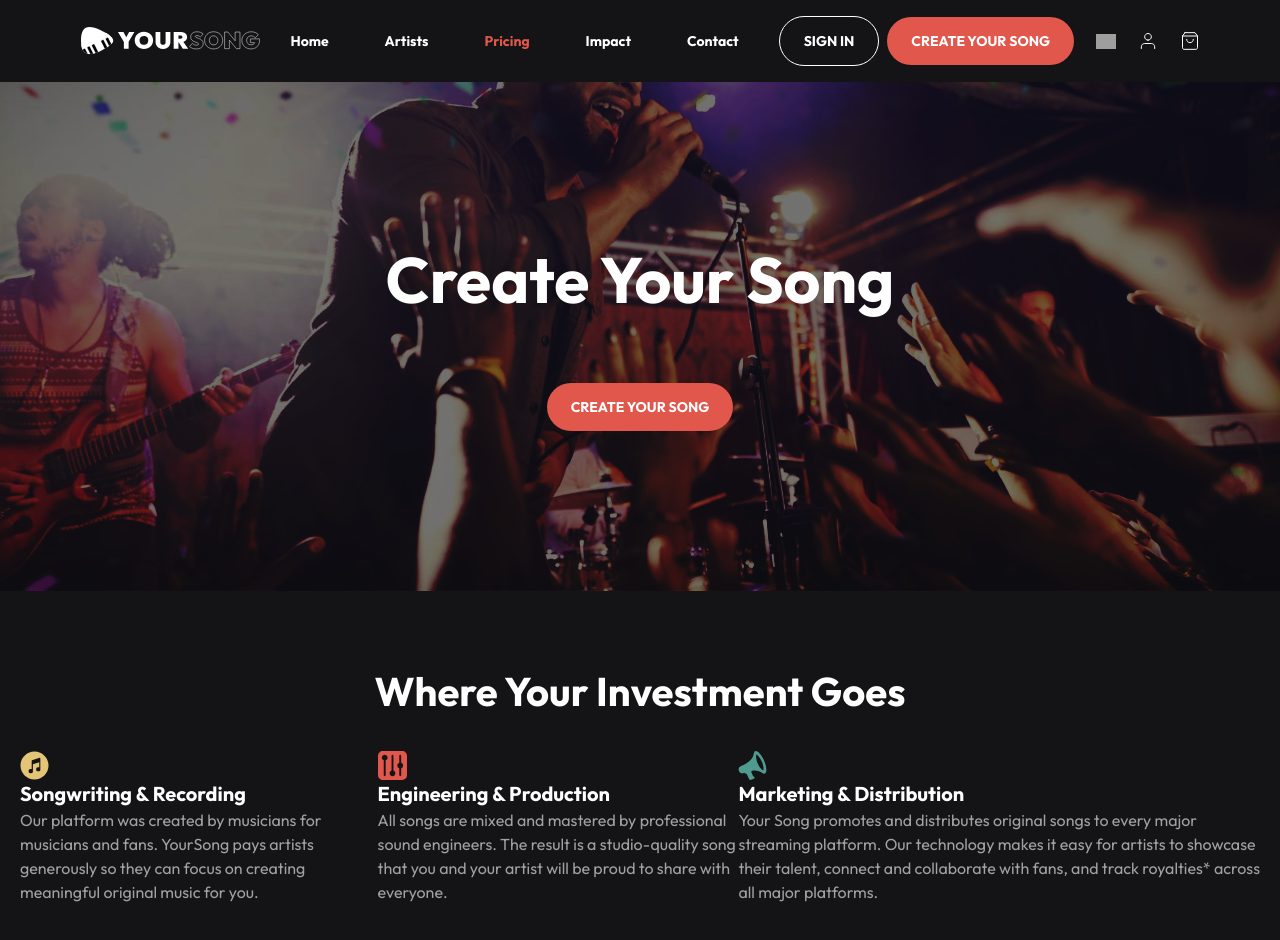
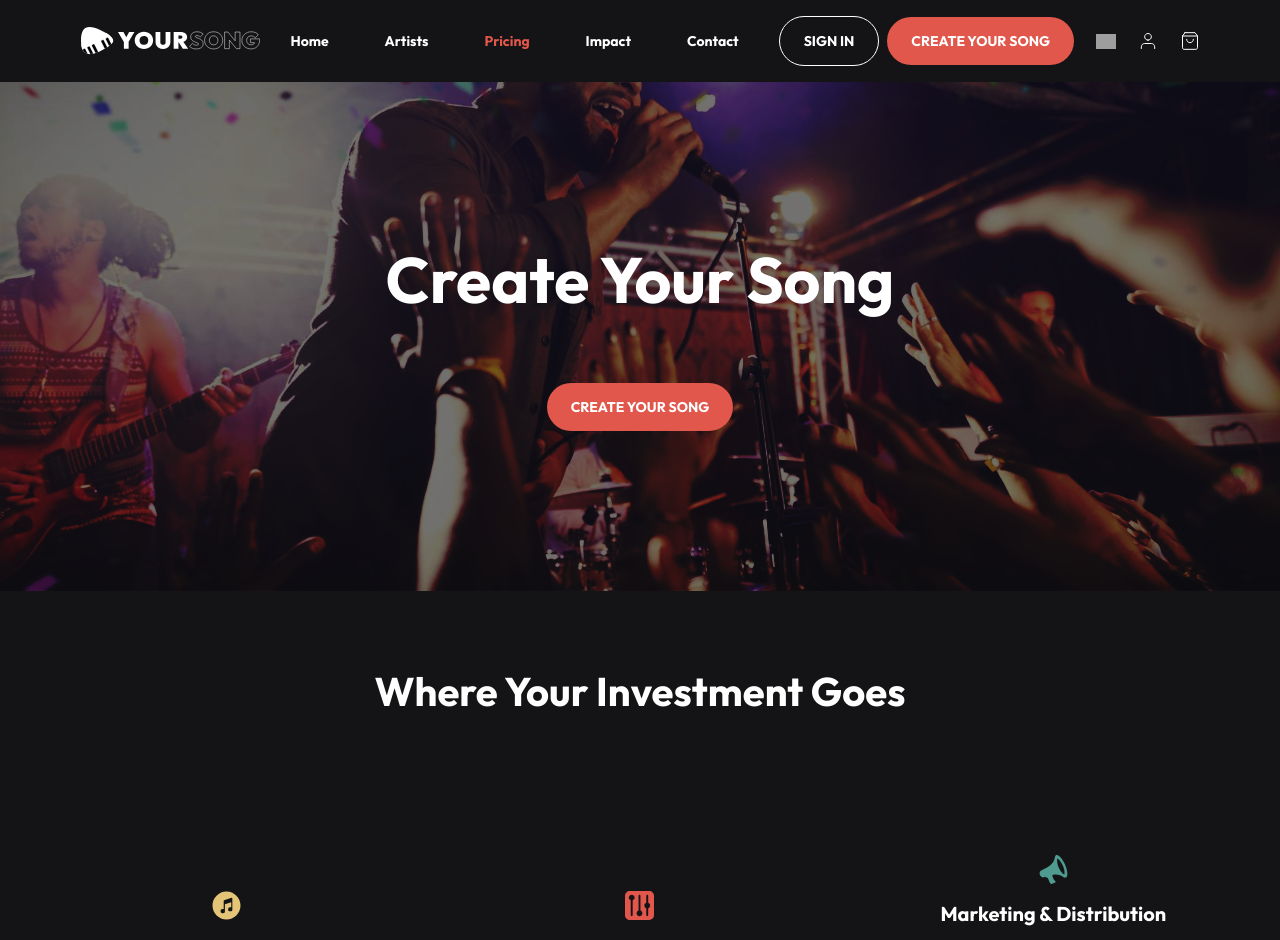
Before and after one commit to rakibul-wdp/your-song-wdp, a Next.js app: page /pricing in a window 1280 px wide. Shown: the top 940 px of the page. Built offline with nearby package versions, Linux system fonts and the light colour scheme; grey boxes are pictures that could not be loaded.

Commit message:
pricing page investment goes section correction

```diff
--- a/src/components/pages/pricing/investment-goes.tsx
+++ b/src/components/pages/pricing/investment-goes.tsx
@@ -1,5 +1,6 @@
 import { Container } from "@/components/common";
 import { P, SubTitle } from "@/components/typography";
+import { cn } from "@/lib/utils";
 import Image from "next/image";
 import { FC } from "react";
 
@@ -37,18 +38,24 @@ const investmentGoes: IInvestmentGoes[] = [
 export const InvestmentGoes: FC = () => {
   return (
     <Container className="py-16 md:py-20 flex flex-col items-center justify-center">
-      <SubTitle variant="H5" className="mb-10">
+      <SubTitle variant="H5" className="mb-10 text-center">
         Where Your Investment Goes
       </SubTitle>
 
-      <div className="flex items-center justify-between">
+      <div className="grid grid-cols-1 md:grid-cols-2 lg:grid-cols-3 items-center justify-between">
         {investmentGoes.map(({ id, icon, title, description }) => (
-          <div key={id}>
+          <div
+            key={id}
+            className={cn(
+              "flex flex-col items-center justify-center gap-4",
+              "py-16 md:py-[104px] px-8 md:px-[60px]"
+            )}
+          >
             <Image src={icon} width={29} height={29} alt="investmentGoes" />
             <SubTitle variant="H8" className="leading-7">
               {title}
             </SubTitle>
-            <P variant="P3" className="text-[#A1A1A2]">
+            <P variant="P3" className="text-[#A1A1A2] text-center w-[85%]">
               {description}
             </P>
           </div>
```
